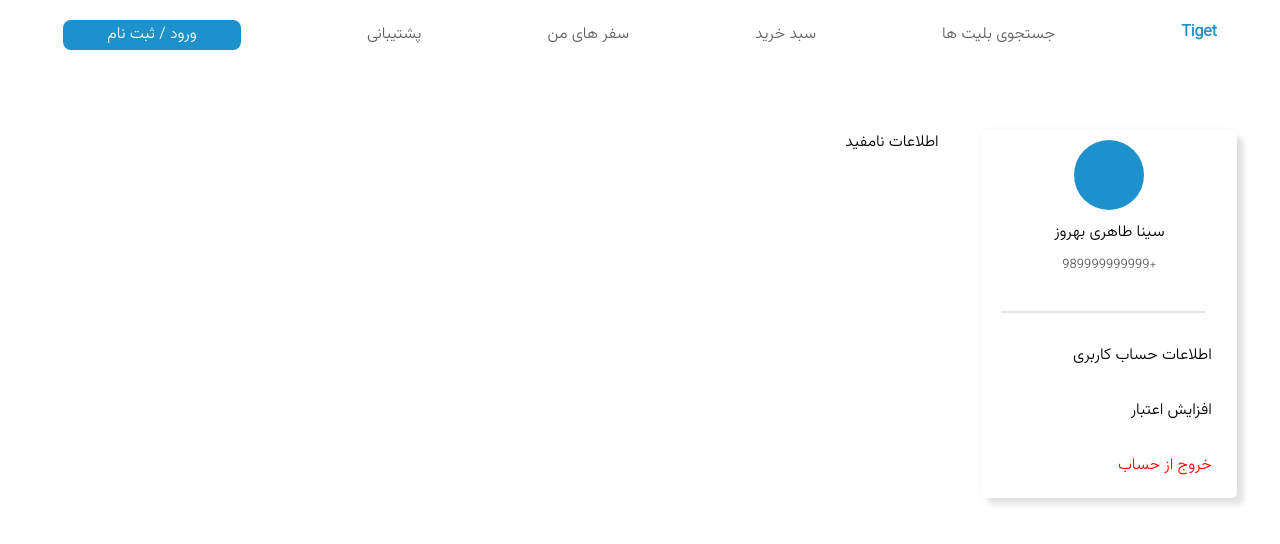
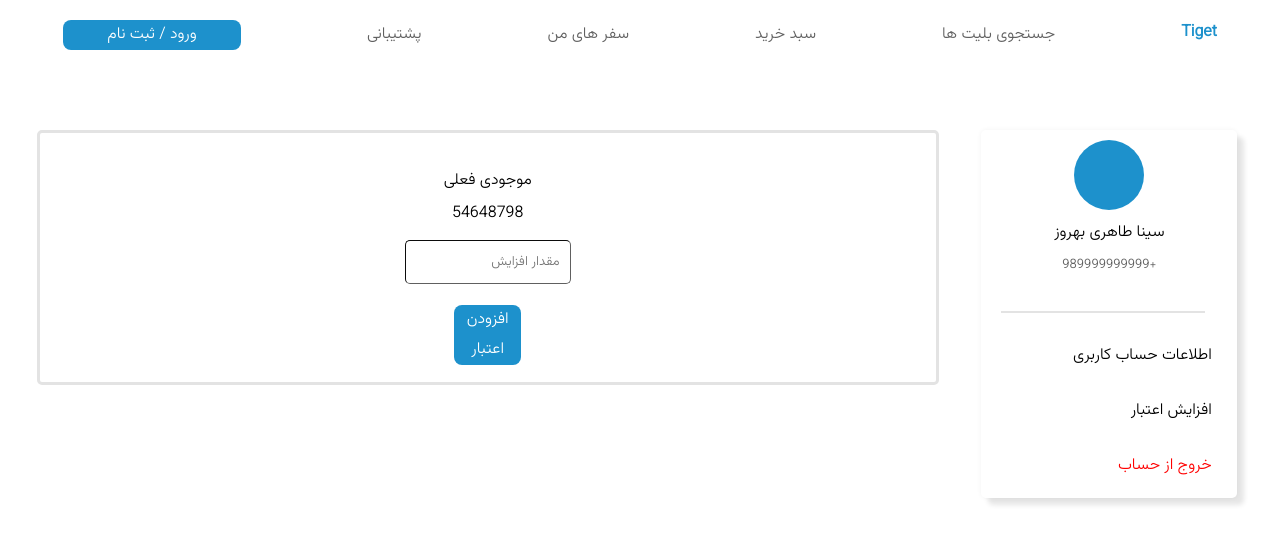
Before and after one commit to TiGet-SBU/TiGet_Frontend, a React (Create React App) app in the folder tiget-front/: page /account in a window 1280 px wide. Both pictures are taken after a click on the element "افزایش اعتبار". Shown: the top 544 px of the page. Built offline with nearby package versions, Linux system fonts and the light colour scheme.

Commit message:
added user balance card with state

```diff
--- a/tiget-front/src/FakeData/fakeData.tsx
+++ b/tiget-front/src/FakeData/fakeData.tsx
@@ -17,7 +17,8 @@ export type Account = {
   password : string,
   birth_date : Date,
   email : string,
-  phone_number : string
+  phone_number : string,
+  balance : number
 }
 const img = require("../Resources/destination.jpg");
 export const sina : Account = {first_name : "سینا",
@@ -25,6 +26,7 @@ export const sina : Account = {first_name : "سینا",
                                password : "123456",
                                birth_date : new Date("2019-4-5"),
                                email : "sinatb.dev@gmail.com",
+                               balance : 54648798,
                                phone_number : "+989999999999"};
 
 export const fakePreview: Preview[] = [
--- a/tiget-front/src/Pages/AccountPage/AccountPage.css
+++ b/tiget-front/src/Pages/AccountPage/AccountPage.css
@@ -87,3 +87,32 @@
     margin-top: 5%;
     margin-bottom: 3%;
 }
+.user-balance-card{
+    display: flex;
+    justify-content: center;
+    width: 100%;
+    border-radius: 5px;
+    border-style: solid;
+    border-color: var(--line-color);
+}
+.balance{
+    margin-top: 3%;
+}
+.balance div{
+    margin-top: 5%;
+    display: flex;
+    justify-content: center;
+    margin-bottom: 5%;
+}
+.balance-input{
+    margin-top: 3%;
+    margin-bottom: 3%;
+    border-width: 1px;
+    border-color: var(--text-gray-color);
+    border-radius: 5px;
+    height: 40px;
+    font-family: 'Vazirmatn', sans-serif;
+    padding-right:10px ;
+}
+.balance-button{
+}
--- a/tiget-front/src/Pages/AccountPage/AccountPage.tsx
+++ b/tiget-front/src/Pages/AccountPage/AccountPage.tsx
@@ -1,90 +1,10 @@
-import React, { useState } from 'react';
+import React from 'react';
 import Navbar from '../../Components/Navbar/Navbar';
-import { Account, sina } from '../../FakeData/fakeData';
-import Button from '../../Components/Button/Button';
+import { sina } from '../../FakeData/fakeData';
 import './AccountPage.css';
-const UserDataCard : React.FC<{account : Account}> = ({account}) =>
-{
-  const [name,setName] = useState(account.first_name);
-  const [lastName,setLastName] = useState(account.last_name);
-  const [email,setEmail] = useState(account.email);
-  const [phoneNumber,setPhoneNumber] = useState(account.phone_number);
-  const handleNameChange = (e : React.ChangeEvent<HTMLInputElement>) => {
-    setName(e.target.value);
-  }
-  const handleLastNameChange = (e : React.ChangeEvent<HTMLInputElement>) => {
-    setLastName(e.target.value);
-  }
-  const handleEmailChange = (e : React.ChangeEvent<HTMLInputElement>) => {
-    setEmail(e.target.value);
-  }
-  const handlePhoneNumberChange = (e : React.ChangeEvent<HTMLInputElement>) => {
-    setPhoneNumber(e.target.value);
-  }
-  return <div className='data-card'>
-      <form className='data-card-form'>
-        <div className='data-card-holder'>
-          <div>نام </div>
-          <input className='data-card-input' value={name} onChange={handleNameChange}/>
-        </div>
-        <div className='data-card-holder'>
-          <div>نام خانوادگی </div>
-          <input className='data-card-input' value={lastName} onChange={handleLastNameChange}/>
-        </div>
-        <div className='data-card-holder'>
-          <div>ایمیل</div>
-          <input className='data-card-input' value={email} onChange={handleEmailChange}/>
-        </div>
-        <div className='data-card-holder'>
-          <div>شماره همراه</div>
-          <input className='data-card-input' value={phoneNumber} onChange={handlePhoneNumberChange} style={{direction:'ltr'}}/>
-        </div>
-      </form>
-      <div className='account-acceptance-button'>
-        <Button text='اعمال تغییرات' onClick={()=>true}/>
-      </div>
-  </div>
-}
-const UserBalanceCard = () => {
-  return <div>
-    اطلاعات نامفید
-  </div>
-}
-const RightSide : React.FC<{account : Account, callback : (newPage : number) => void}> = ({account,callback}) => {
-  const handleClick = (page : number)=>{
-    callback(page);
-  }
-  return <div className='right-side'>
-    <div className='right-side-content-holder'>
-      <div className='holder'>
-        <div className='image'>
-        </div>
-      </div>
-      <div className='holder'>
-        {account.first_name + " " + account.last_name}
-      </div>
-      <div className='holder'>
-        <div className='ph'>
-          {account.phone_number}
-        </div>
-      </div>
-    </div>
-    <div className='right-side-state-holder'>
-      <div className='holder'>
-        <div className='line'></div>
-      </div>
-      <div className='state-button' onClick={()=>handleClick(0)}>
-        اطلاعات حساب کاربری
-      </div>
-      <div className='state-button' onClick={()=>callback(1)}>
-        افزایش اعتبار
-      </div>
-      <div className='exit'>
-        خروج از حساب
-      </div>
-    </div>
-  </div>
-}
+import { UserDataCard } from './UserDataCard';
+import { UserBalanceCard } from './UserBalanceCard';
+import { RightSide } from './RightSide';
 const AccountPage = () => {
   //page = 0 => user data
   //page = 1 => increase money
@@ -96,11 +16,10 @@ const AccountPage = () => {
     <div className='account-holder'>
       <Navbar/>
       <div className='main-flex'>
-
-        <RightSide account={sina} callback={handlePageChange}/>
+        <RightSide account={sina} onClick={handlePageChange}/>
         <div className='left-flex'>
           {
-            page === 0 ? (<UserDataCard account={sina}/>) : (<UserBalanceCard/>)
+            page === 0 ? (<UserDataCard account={sina}/>) : (<UserBalanceCard account={sina}/>)
           }
         </div>
       </div>
--- /dev/null
+++ b/tiget-front/src/Pages/AccountPage/RightSide.tsx
@@ -0,0 +1,38 @@
+import React from 'react';
+import { Account } from '../../FakeData/fakeData';
+
+export const RightSide: React.FC<{ account: Account; onClick: (newPage: number) => void; }> = ({ account, onClick }) => {
+  const handleClick = (page: number) => {
+     return () => onClick(page);
+  };
+  return <div className='right-side'>
+    <div className='right-side-content-holder'>
+      <div className='holder'>
+        <div className='image'>
+        </div>
+      </div>
+      <div className='holder'>
+        {account.first_name + " " + account.last_name}
+      </div>
+      <div className='holder'>
+        <div className='ph'>
+          {account.phone_number}
+        </div>
+      </div>
+    </div>
+    <div className='right-side-state-holder'>
+      <div className='holder'>
+        <div className='line'></div>
+      </div>
+      <div className='state-button' onClick={handleClick(0)}>
+        اطلاعات حساب کاربری
+      </div>
+      <div className='state-button' onClick={handleClick(1)}>
+        افزایش اعتبار
+      </div>
+      <div className='exit'>
+        خروج از حساب
+      </div>
+    </div>
+  </div>;
+};
--- /dev/null
+++ b/tiget-front/src/Pages/AccountPage/UserBalanceCard.tsx
@@ -0,0 +1,30 @@
+import React, { useState } from 'react';
+import { Account } from '../../FakeData/fakeData';
+import Button from '../../Components/Button/Button';
+
+export const UserBalanceCard:React.FC<{account : Account}> = ({account}) => {
+  const [balance,setBalance] = useState(account.balance);
+  const [result,setResult] = useState(account.balance);
+
+  const handleBalanceChange = (e : React.ChangeEvent<HTMLInputElement>) =>{
+    setBalance(parseInt(e.target.value));
+  }
+  const handleButtonClick = () =>{
+    setResult((prevResult) => prevResult + balance)
+  }
+  return <div className='user-balance-card'>
+    <div className='balance'>
+      <div>
+        موجودی فعلی
+      </div>
+      <div>
+        {result}
+      </div>
+      <input className="balance-input" placeholder={"مقدار افزایش"} onChange={handleBalanceChange}/>
+      <div className='balance-button'>
+        <Button text='افزودن اعتبار' onClick={handleButtonClick}/>
+      </div>
+    </div>
+
+  </div>;
+};
--- /dev/null
+++ b/tiget-front/src/Pages/AccountPage/UserDataCard.tsx
@@ -0,0 +1,47 @@
+import React, { useState } from 'react';
+import { Account } from '../../FakeData/fakeData';
+import Button from '../../Components/Button/Button';
+
+export const UserDataCard: React.FC<{ account: Account; }> = ({ account }) => {
+
+  const [name, setName] = useState(account.first_name);
+  const [lastName, setLastName] = useState(account.last_name);
+  const [email, setEmail] = useState(account.email);
+  const [phoneNumber, setPhoneNumber] = useState(account.phone_number);
+  const handleNameChange = (e: React.ChangeEvent<HTMLInputElement>) => {
+    setName(e.target.value);
+  };
+  const handleLastNameChange = (e: React.ChangeEvent<HTMLInputElement>) => {
+    setLastName(e.target.value);
+  };
+  const handleEmailChange = (e: React.ChangeEvent<HTMLInputElement>) => {
+    setEmail(e.target.value);
+  };
+  const handlePhoneNumberChange = (e: React.ChangeEvent<HTMLInputElement>) => {
+    setPhoneNumber(e.target.value);
+  };
+
+  return <div className='data-card'>
+    <form className='data-card-form'>
+      <div className='data-card-holder'>
+        <div>نام </div>
+        <input className='data-card-input' value={name} onChange={handleNameChange} />
+      </div>
+      <div className='data-card-holder'>
+        <div>نام خانوادگی </div>
+        <input className='data-card-input' value={lastName} onChange={handleLastNameChange} />
+      </div>
+      <div className='data-card-holder'>
+        <div>ایمیل</div>
+        <input className='data-card-input' value={email} onChange={handleEmailChange} />
+      </div>
+      <div className='data-card-holder'>
+        <div>شماره همراه</div>
+        <input className='data-card-input' value={phoneNumber} onChange={handlePhoneNumberChange} style={{ direction: 'ltr' }} />
+      </div>
+    </form>
+    <div className='account-acceptance-button'>
+      <Button text='اعمال تغییرات' onClick={() => true} />
+    </div>
+  </div>;
+};
```
